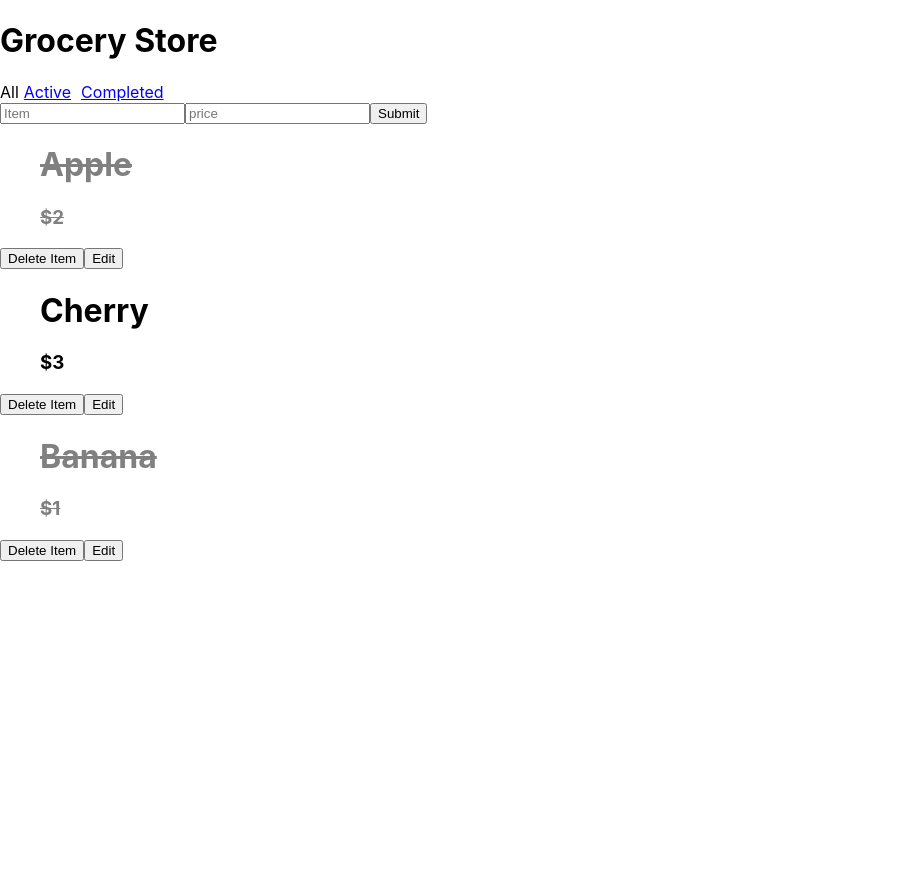
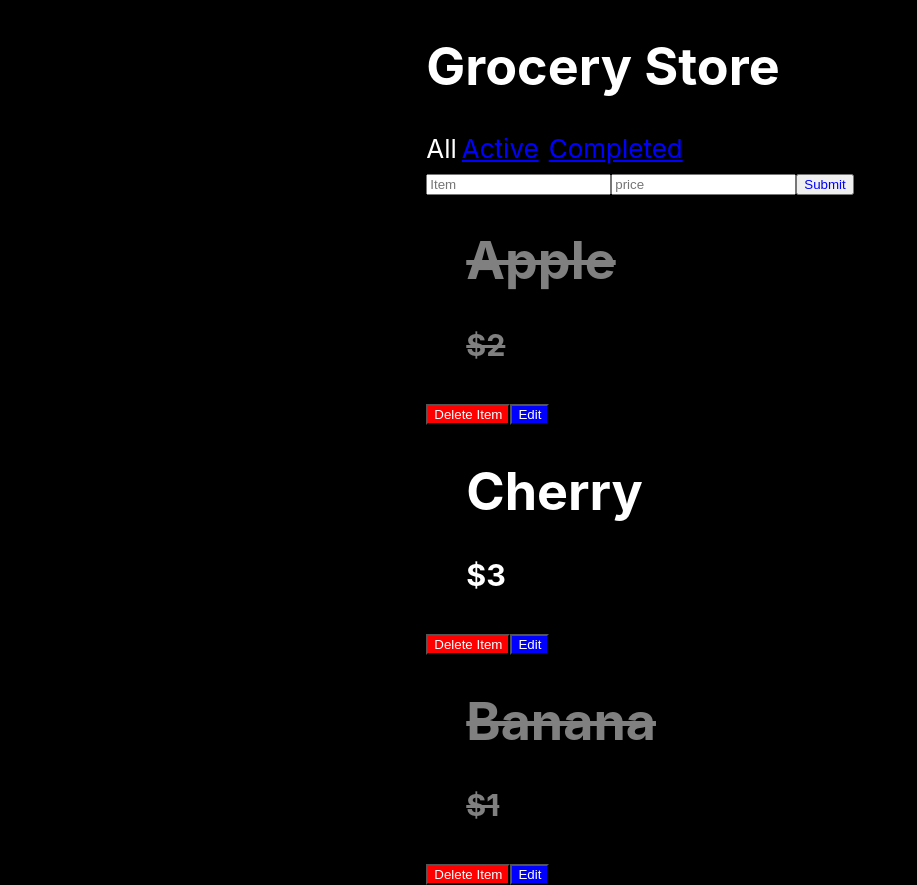
Before and after one commit to schmidtsean/js-grocery, a React (Create React App) app: page / in a window 1280 px wide. Shown: the whole page, without its empty margins (0-917 px from the left). Before the commit the page ends 800 px from the top, so only its background shows below. Built offline with nearby package versions, Linux system fonts and the light colour scheme.

Commit message:
added some styles

```diff
--- a/src/App.css
+++ b/src/App.css
@@ -1,20 +1,8 @@
-.App {
-  text-align: center;
-}
 
-.App-logo {
-  height: 40vmin;
-  pointer-events: none;
-}
 
-@media (prefers-reduced-motion: no-preference) {
-  .App-logo {
-    animation: App-logo-spin infinite 20s linear;
-  }
-}
+body {
+  background-color: black;
 
-.App-header {
-  background-color: #282c34;
   min-height: 100vh;
   display: flex;
   flex-direction: column;
@@ -24,15 +12,6 @@
   color: white;
 }
 
-.App-link {
-  color: #61dafb;
+button  {
+  color:white
 }
-
-@keyframes App-logo-spin {
-  from {
-    transform: rotate(0deg);
-  }
-  to {
-    transform: rotate(360deg);
-  }
-}
--- a/src/App.js
+++ b/src/App.js
@@ -2,6 +2,7 @@ import { Component } from 'react';
 import GroceryList from './components/grocery/GroceryList';
 import GroceryForm from './components/grocery/GroceryForm';
 import Footer from './components/grocery/Footer';
+import './App.css'
 class App extends Component {
   state = {
     groceries: [
@@ -22,7 +23,8 @@ class App extends Component {
 
   addGrocery = (incomingGrocery) => {
     const { groceries } = this.state
-    let newGrocery = { id: this.getId(), ...incomingGrocery }
+    const { title, complete } = incomingGrocery
+    let newGrocery = { id: this.getId(), title, complete, ...incomingGrocery }
     this.setState({ groceries: [...groceries, newGrocery]})
   }
 
@@ -38,7 +40,7 @@ class App extends Component {
   updateGrocery = (incomingGrocery) => {
     const {groceries} = this.state
     const {id, complete} = incomingGrocery
-    const newGrocery ={ id: this.getId(), id, complete}
+
     this.setState({
       groceries:
       groceries.map( g => {
--- a/src/components/grocery/Grocery.js
+++ b/src/components/grocery/Grocery.js
@@ -10,9 +10,18 @@ class Grocery extends Component {
         const { editing } = this.state
         const { item, price, id, removeGrocery, complete, updateGrocery} = this.props
         const styles = {
+          buttonStyleEdit: {
+            backgroundColor: "blue"
+      },
+
+        buttonStyleDelete: {
+          backgroundColor: "red"
+        },
+
           complete: {
               color: "gray",
               textDecoration: 'line-through'
+
           }
     }
         return(
@@ -22,9 +31,10 @@ class Grocery extends Component {
              onClick={() => updateGrocery(id)}>
             <h1>{item}</h1>
             <h3>{price}</h3>
+
             </ul>
 
-            <button onClick={() => removeGrocery(id)}>
+            <button style={styles.buttonStyleDelete} onClick={() => removeGrocery(id)}>
                 Delete Item
             </button>
 
@@ -33,13 +43,14 @@ class Grocery extends Component {
                 editing ?
                 <GroceryForm {...this.props} toggleEdit={this.toggleEdit} />
                 :
-                <button onClick={() => this.toggleEdit()}>Edit</button>
+                <button style={styles.buttonStyleEdit} onClick={() => this.toggleEdit()}>Edit</button>
             }
 
 
 
 
           </div>
+
          )
        }
     }
--- a/src/components/grocery/GroceryForm.js
+++ b/src/components/grocery/GroceryForm.js
@@ -49,7 +49,7 @@ import { Component } from 'react';
         onChange={this.handleChange}
         placeholder='price'
       />
-      <button type="submit">Submit</button>
+      <button style={{color: "blue"}} type="submit">Submit</button>
     </form>
       )
     }
```
